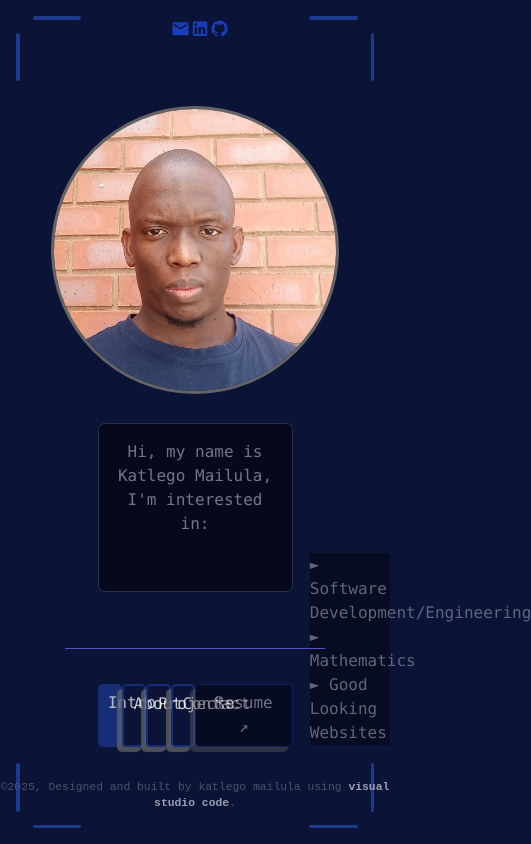
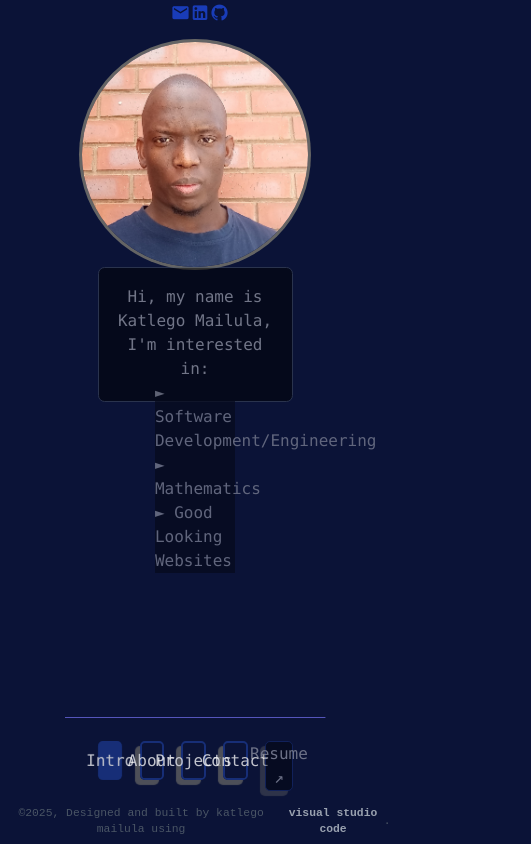
Before and after one commit to Katlego-ki/my-portfolio, a React (Vite) app: page / in a window 390 px wide. Shown: the whole page, 531 px wide, since content can reach past the window. Built offline with nearby package versions, Linux system fonts and the light colour scheme.

Commit message:
improve Layout responsiveness

```diff
--- a/src/App.css
+++ b/src/App.css
@@ -26,13 +26,10 @@
     animation: alternate1 0.2s 1;
 }
 
-.mylist{
-    font-size: calc();
-}
 
 @keyframes alternate1 {
     0% {
-        transform: tranlate(0,0);
+        transform: translate(0,0);
     }
     50% {
        transform: translate(-5px, 5px);
@@ -40,5 +37,4 @@
     100% {
         transform: translate(0,0);
     }
-
 }
--- a/src/App.tsx
+++ b/src/App.tsx
@@ -13,7 +13,7 @@ function App() {
     <Router>
       <Routes>
         <Route path="/" element={<Layout />}>
-          <Route path="/" element={<Intro />} />
+          <Route index element={<Intro />} />
           <Route path="intro" element={<Intro />} />
           <Route path="about" element={<About />} />
           <Route path="contact" element={<Contact />} />
--- a/src/Pages/About.tsx
+++ b/src/Pages/About.tsx
@@ -1,7 +1,7 @@
 
 const About = () => {
   return (
-    <div className="flex-column justify-center bg opacity-50 h-2/3 w-3/4 mx-auto bg-black mt-10 rounded-lg">
+    <div className="flex-column justify-center bg opacity-50 h-[80vh] w-3/4 mx-auto bg-black rounded-lg">
       <h1 className="border-solid border-2 border-gray-400 text-center rounded-md mx-auto text-4xl font-mono">About me:</h1>
       <p className="text-center text-lg bg-black mt-10">
         I'm a mathematician (BSC) with a passion for Software Engineering.
--- a/src/Pages/Contact.tsx
+++ b/src/Pages/Contact.tsx
@@ -1,9 +1,9 @@
 const Contact = () => {
     return (
-        <div className="flex-column justify-center bg opacity-50 h-2/3 w-3/4 mx-auto bg-black mt-10 rounded-lg">
+        <div className="flex-column justify-center bg opacity-50 h-[80vh] w-3/4 mx-auto bg-black rounded-lg">
             <h1 className="border-solid border-2 border-gray-400 text-center rounded-md mx-auto text-4xl font-mono">Contact:</h1>
 
-            <h2 className="mx-auto mt-60 text-xl text-center">Feel free to contact me at <a className="underline" href="mailto:katlegobairvin@gmail.com">katlegobairvin@gmail.com</a></h2>
+            <h2 className="mx-auto mt-60 text-xl text-center">Feel free to contact me at <a className="underline font-bold" href="mailto:katlegobairvin@gmail.com">katlegobairvin@gmail.com</a></h2>
         </div>
     )
 };
--- a/src/Pages/Intro.tsx
+++ b/src/Pages/Intro.tsx
@@ -1,20 +1,22 @@
 import mypic from '../assets/images/mypicture.jpg';
 const Intro = () => {
   return (
-    <>
-      <div className="overflow-hidden h-1/3 aspect-square shadow-lg shadow mx-auto mt-20 rounded-full">
+    <div className=' h-[80vh]'>
+
+      <div className="overflow-hidden h-1/3 aspect-square shadow-lg shadow m-auto rounded-full">
             <img src={mypic} alt="my-picture" className="w-auto h-full object-cover" />
       </div>
-      <div className="rounded-lg w-1/2 h-1/5 p-5 border-solid border-1 bg opacity-50 bg-black border-gray-600 mx-auto mt-10">
+      <div className="rounded-lg  m-auto w-1/2 h-1/5 p-5 border-solid border-1 bg opacity-50 bg-black border-gray-600 mx-auto">
           <h1 className="font-mono opacity-85 text-center">Hi, my name is Katlego Mailula, I'm interested in:</h1>
-          <ul className="mylist bg-black mt-5 w-1/2 ml-60 opacity-70 font-mono text-white">
+          <ul className="mylist bg-black w-1/2 m-auto opacity-70 font-mono text-white">
 
             <li>&#9658; Software Development/Engineering</li>
             <li>&#9658; Mathematics</li>
             <li>&#9658; Good Looking Websites</li>
           </ul>
       </div>
-    </>
+    </div>
+
   )
 }
 
--- a/src/Pages/Layout.tsx
+++ b/src/Pages/Layout.tsx
@@ -5,8 +5,8 @@ const Layout = () => {
   const pages = ['Intro', 'About', 'Projects', 'Contact'];
 
   const styles = {
-    _clicked: "w-1/8 _button opacity-75 bg-blue-900 font-mono px-3 py-2 rounded-md cursor-pointer text-center",
-    _notClicked: "w-1/8 shadow1 opacity-75 border-solid border-blue-900 border-2 font-mono px-3 py-2 rounded-md cursor-pointer text-center",
+    _clicked: "w-1/8 _button h-12 opacity-75 bg-blue-900 font-mono px-3 flex justify-center items-center text-center rounded-md cursor-pointer text-center",
+    _notClicked: "w-1/8 h-12 shadow1 opacity-75 border-solid border-blue-900 border-2 font-mono flex justify-center items-center text-center px-3 rounded-md cursor-pointer text-center",
   };
   //alternatively [true, false, false, false] but this is more dynamic
   const [buttonClicked, setButtonClicked] = useState<boolean[]>([true,...Array(3).fill(false)]);
@@ -27,22 +27,9 @@ const Layout = () => {
   };
 
   return (
-    <>
-      <div className="h-screen w-screen flex">
-        <div className="w-1 h-15 bg-blue-900 absolute top-10 left-5 rounded-md"></div>
-        <div className="w-15 h-1 bg-blue-900 absolute top-5 left-10 rounded-md"></div>
-
-        <div className="w-1 h-15 bg-blue-900 absolute top-10 right-5 rounded-md"></div>
-        <div className="w-15 h-1 bg-blue-900 absolute top-5 right-10 rounded-md"></div>
-
-        <div className="w-1 h-15 bg-blue-900 absolute bottom-10 left-5 rounded-md"></div>
-        <div className="w-15 h-1 bg-blue-900 absolute bottom-5 left-10 rounded-md"></div>
-
-        <div className="w-1 h-15 bg-blue-900 absolute bottom-10 right-5 rounded-md"></div>
-        <div className="w-15 h-1 bg-blue-900 absolute bottom-5 right-10 rounded-md"></div>
-
-        <div className="h-full w-full mx-auto">
-          <div className="icons text-blue-800 mt-5 flex justify-between w-1/8 mx-auto">
+      <div className="grid h-screen w-screen mx-auto">
+        {/* mt-5 ?? */}
+        <div className="icons h-[5vh] text-blue-800 flex justify-between w-1/8 mx-auto">
           <a href="mailto:katlegobairvin@gmail.com" target="_blank" rel="noopener noreferrer" title="Email">
             <i className="text-2xl mx-auto mdi mdi-email"></i>
           </a>
@@ -56,11 +43,11 @@ const Layout = () => {
 
           <Outlet />
 
-          <div className='footer w-full fixed bottom-10'>
-            <svg className="w-2/3 h-1 mx-auto " viewBox="0 100 1">
+        <div className='footer grid justify-content-between h-[15vh] w-screen m-auto'>
+          <svg className="w-2/3 h-1 mx-auto" viewBox="0 100 1">
             <line x1="0" x2="100%" stroke="#55B" strokeWidth="2" />
           </svg>
-            <div className="buttons mt-10 w-1/2 mx-auto flex justify-between">
+          <div className="buttons w-1/2 m-auto flex justify-between">
             {pages.map((label, index) => (
               <Link
                 key={index}
@@ -72,18 +59,14 @@ const Layout = () => {
               </Link>
             ))}
             {/*resume button*/}
-              <a href="/myResume.pdf" className="shadow1 w-35 text-center bg-black opacity-40 border-solid border-blue-900 border-1 text-white font-mono px-3 py-2 rounded-md cursor-pointer" target="_blank" rel="noopener noreferrer">
+            <a href="/myResume.pdf" className="shadow1 w-1/7 flex justify-center items-center text-center bg-black opacity-40 border-solid border-blue-900 border-1 text-white font-mono rounded-md cursor-pointer" target="_blank" rel="noopener noreferrer">
               Resume &#8599;
             </a>
           </div>
-            <p className="mx-auto mt-10 text-gray-600 text-sm text-center">&copy;2025, Designed and built by katlego mailula using <a className="text-gray-400" href="https://code.visualstudio.com/" target="_blank" rel="noopener noreferrer"><b>visual studio code</b></a>.</p>
-
-
-          </div>
+          <p className="flex items-center mx-auto text-gray-600 text-sm text-center">&copy;2025, Designed and built by katlego mailula using <a className="text-gray-400" href="https://code.visualstudio.com/" target="_blank" rel="noopener noreferrer"><b> visual studio code</b></a>.</p>
 
         </div>
       </div>
-    </>
   );
 };
 
--- a/src/Pages/Projects.tsx
+++ b/src/Pages/Projects.tsx
@@ -1,10 +1,10 @@
 import "../App.css";
 const Projects = () => {
     return (
-        <div className="flex-column justify-center bg opacity-50 h-2/3 w-3/4 mx-auto bg-black mt-10 rounded-lg">
+        <div className="flex-column justify-center bg opacity-50 h-[80vh] w-3/4 mx-auto bg-black rounded-lg">
             <h1 className="border-solid border-2 border-gray-400 text-center rounded-md mx-auto text-4xl font-mono">Projects:</h1>
             <p className="text-center text-lg mt-10 font-mono">Below are some of the projects I have worked on. You can visit <br/>
-                 <a className="font-bold text-underline" href="https://github.com/Katlego-ki" target="_blank" rel="noopener" >my github profile </a>to view the source code of each project.</p>
+                 <a className="font-bold underline" href="https://github.com/Katlego-ki" target="_blank" rel="noopener" >my github profile</a> to view the source code of each project.</p>
 
             <h1 className="text-center mt-10 font-mono">Web Applications.</h1>
 
@@ -15,12 +15,12 @@ const Projects = () => {
                     </div>
                 </a>
                 <a className="w-1/4 h-full m-5 " href="https://frontend-katlegobairvin-gmailcom-katlego-s-projects.vercel.app/" target="_blank" rel="noopener noreferrer" >
-                    <div className="e-learn shadow1 w-full h-full rounded-lg border-solid border-2 border-blue-900 shadow-md shadow-gray-500 bg-center bg-no-repeat bg-cover">
+                    <div className="project e-learn shadow1 w-full h-full rounded-lg border-solid border-2 border-blue-900 shadow-md shadow-gray-500 bg-center bg-no-repeat bg-cover">
                         <h2 className="text-center bg-blue-900 text-lg font-mono">e-learning site template</h2>
                     </div>
                 </a>
                 <a className="w-1/4 h-full m-5 " href="https://card-memory-match.vercel.app/" target="_blank" rel="noopener noreferrer">
-                    <div className="mm-game shadow1 w-full h-full rounded-lg border-solid border-2 border-blue-900 shadow-md shadow-gray-500 bg-center bg-no-repeat bg-cover">
+                    <div className="project mm-game shadow1 w-full h-full rounded-lg border-solid border-2 border-blue-900 shadow-md shadow-gray-500 bg-center bg-no-repeat bg-cover">
                         <h2 className="text-center bg-blue-900 text-lg font-mono">Memory-match game</h2>
                     </div>
                 </a>
--- a/src/index.css
+++ b/src/index.css
@@ -4,13 +4,10 @@
   font-family: monospace;
   color: rgb(255, 255, 255);
   background-color: #0b1337;
-
+  height: screen;
 }
 
 body {
   margin: 0;
-  display: flex;
-  place-items: center;
   min-width: 320px;
-  min-height: 100vh;
 }
```
Lines whose indentation alone changed are shown as unchanged.
